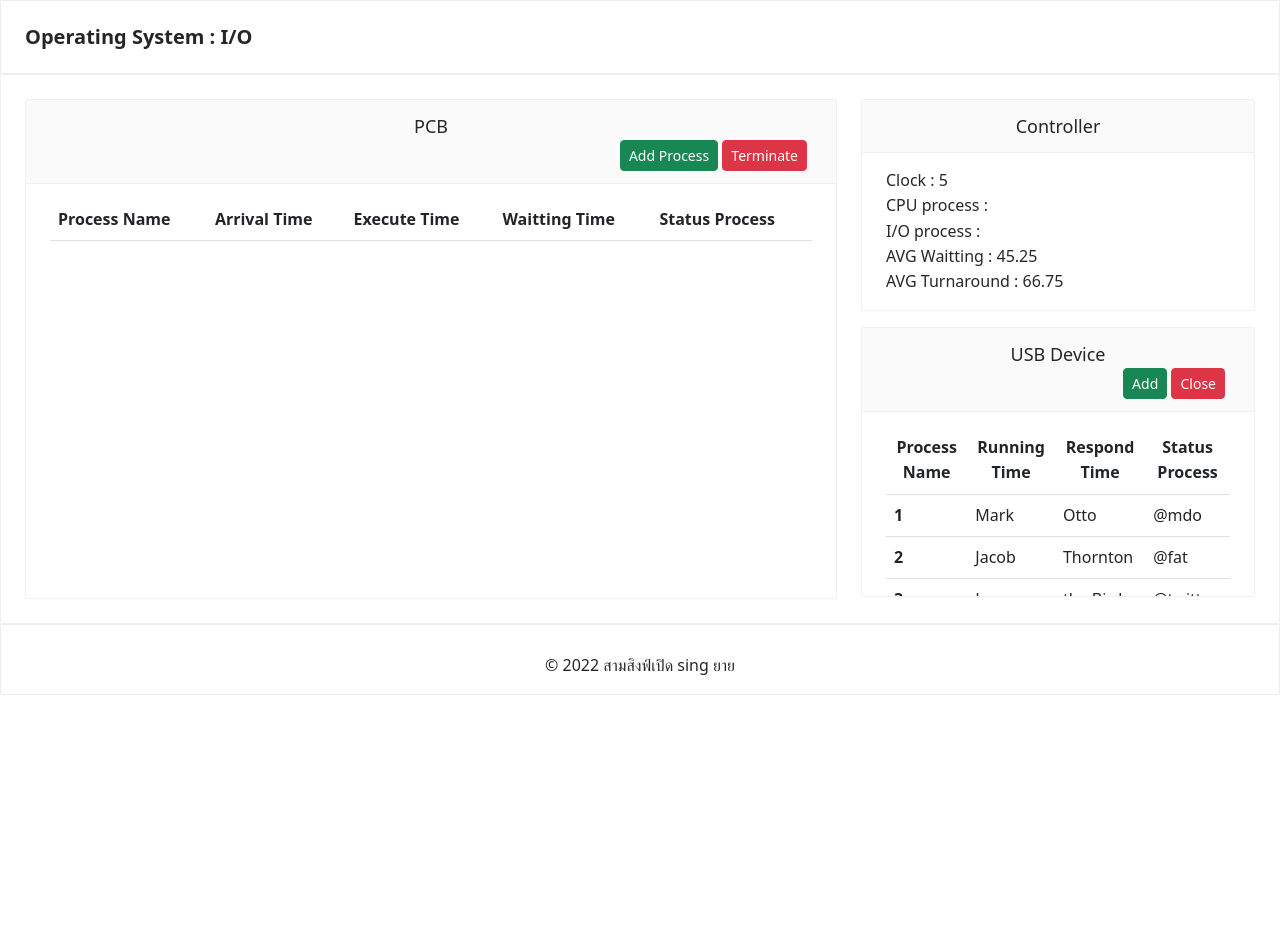
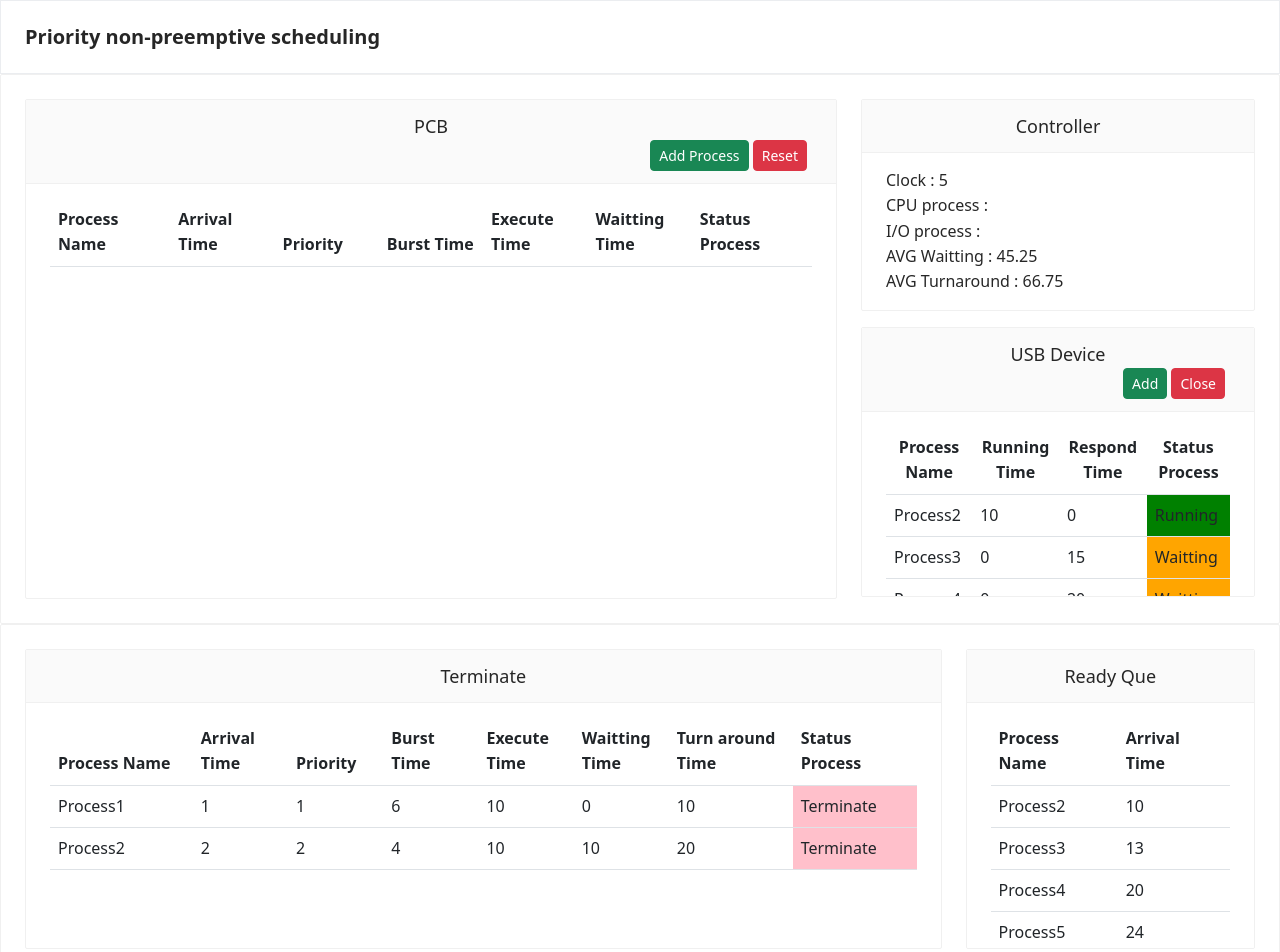
Before and after one commit to dulyakit/os-pcb, a React (Create React App) app: page / in a window 1280 px wide. Shown: the top 952 px of the page. Before the commit the page ends 800 px from the top, so only its background shows below. Built offline with nearby package versions, Linux system fonts and the light colour scheme.

Commit message:
update view

```diff
--- a/src/App.js
+++ b/src/App.js
@@ -2,14 +2,9 @@ import './App.css';
 import Controller from './controller'
 
 function App() {
-  const Header = Controller.Header
-  const Footer = Controller.Footer
-  const PCB = Controller.PCB
   return (
     <div className="App">
-     <Header/>
-     <PCB/>
-     <Footer/>
+     <Controller />
     </div>
   );
 }
--- a/src/controller/index.js
+++ b/src/controller/index.js
@@ -1,9 +1,20 @@
+import React from 'react'
 import Header from "../view/navbar/header";
 import Footer from "../view/navbar/footer";
 import PCB from "../view/pcb";
+import Terminate from "../view/terminate";
 
-export default {
-  Header,
-  Footer,
-  PCB,
+function index() {
+  return (
+    <div>
+      <Header />
+      <div >
+        <PCB />
+        <Terminate />
+      </div>
+      <Footer />
+    </div>
+  )
 }
+
+export default index
--- a/src/view/navbar/header.js
+++ b/src/view/navbar/header.js
@@ -4,7 +4,7 @@ import React from 'react';
 const App = () => (
   <PageHeader
     className="site-page-header"
-    title="Operating System : I/O"
+    title="Priority non-preemptive scheduling"
   />
 );
 
--- a/src/view/pcb.js
+++ b/src/view/pcb.js
@@ -8,11 +8,19 @@ const PCB = () => {
   const [process, setProcess] = useState({})
   const [processCurrent, setProcessCurrent] = useState([])
 
+  const getRandomInt = (min, max) => {
+    min = Math.ceil(min);
+    max = Math.floor(max);
+    return Math.floor(Math.random() * (max - min + 1)) + min;
+  }
+
   const addProcess = () => {
     setProcess({
       id: processList.length,
-      name: `P ${processList.length}`,
+      name: `Process${processList.length}`,
       arrivalTime: clock,
+      priority: getRandomInt(0, 9),
+      burstTime: getRandomInt(0, 9),
       excute: 0,
       wait: 0,
       statusProcess: 'New'
@@ -82,7 +90,9 @@ const PCB = () => {
                   <div className="col-md-12" align="right">
                     <button className='btn btn-success btn-sm' onClick={() => addProcess()}>Add Process</button>
                     {' '}
-                    <button className='btn btn-danger btn-sm' style={{ marginRight: '5px' }}>Terminate</button>
+                    {/* <button className='btn btn-danger btn-sm'>Terminate</button>
+                    {' '} */}
+                    <button className='btn btn-danger btn-sm' onClick={() => window.location.reload()} style={{ marginRight: '5px' }}>Reset</button>
                   </div>
                 </div>
               }
@@ -90,11 +100,13 @@ const PCB = () => {
                 <Table hover>
                   <thead align="left">
                     <tr>
-                      <th>Process Name</th>
-                      <th>Arrival Time</th>
-                      <th>Execute Time</th>
-                      <th>Waitting Time</th>
-                      <th>Status Process</th>
+                      <th style={{ width: '15%' }}>Process Name</th>
+                      <th style={{ width: '13%' }}>Arrival Time</th>
+                      <th style={{ width: '13%' }}>Priority</th>
+                      <th style={{ width: '13%' }}>Burst Time</th>
+                      <th style={{ width: '13%' }}>Execute Time</th>
+                      <th style={{ width: '13%' }}>Waitting Time</th>
+                      <th style={{ width: '15%' }}>Status Process</th>
                     </tr>
                   </thead>
                   <tbody align="left">
@@ -103,6 +115,8 @@ const PCB = () => {
                         return (<tr key={idx}>
                           <td>{items.name}</td>
                           <td>{items.arrivalTime}</td>
+                          <td>{items.priority}</td>
+                          <td>{items.burstTime}</td>
                           <td>{items.excute}</td>
                           <td>{items.wait}</td>
                           {items.statusProcess === 'New' && (<td>New</td>)}
@@ -173,70 +187,29 @@ const PCB = () => {
                   </thead>
                   <tbody align="left">
                     <tr>
-                      <th scope="row">
-                        1
-                      </th>
-                      <td>
-                        Mark
-                      </td>
-                      <td>
-                        Otto
-                      </td>
-                      <td>
-                        @mdo
-                      </td>
+                      <td scope="row">Process2</td>
+                      <td>10</td>
+                      <td>0</td>
+                      <td style={{ backgroundColor: 'green' }}>Running</td>
                     </tr>
                     <tr>
-                      <th scope="row">
-                        2
-                      </th>
-                      <td>
-                        Jacob
-                      </td>
-                      <td>
-                        Thornton
-                      </td>
-                      <td>
-                        @fat
-                      </td>
+                      <td scope="row">Process3</td>
+                      <td>0</td>
+                      <td>15</td>
+                      <td style={{ backgroundColor: 'orange' }}>Waitting</td>
                     </tr>
                     <tr>
-                      <th scope="row">
-                        3
-                      </th>
-                      <td>
-                        Larry
-                      </td>
-                      <td>
-                        the Bird
-                      </td>
-                      <td>
-                        @twitter
-                      </td>
-                    </tr>
-                    <tr>
-                      <th scope="row">
-                        3
-                      </th>
-                      <td>
-                        Larry
-                      </td>
-                      <td>
-                        the Bird
-                      </td>
-                      <td>
-                        @twitter
-                      </td>
+                      <td scope="row">Process4</td>
+                      <td>0</td>
+                      <td>20</td>
+                      <td style={{ backgroundColor: 'orange' }}>Waitting</td>
                     </tr>
                   </tbody>
                 </Table>
-
               </Card>
             </div>
           </div>
-
         </Card>
-
       </div>
     </div>
   )
--- /dev/null
+++ b/src/view/terminate.js
@@ -0,0 +1,117 @@
+import React, { useState, useEffect } from 'react'
+import { Card } from 'antd';
+import { Table } from 'reactstrap';
+
+const Terminate = () => {
+  return (
+    <div >
+      <div className="col-md-12">
+        <Card>
+          <div className="row">
+            <div className="col-md-9">
+              <Card type="inner" title={
+                <div className='row'>
+                  <span style={{ fontSize: '18px' }}>Terminate</span>
+                </div>
+              }
+                style={{ height: '300px', overflow: 'scroll', overflowX: 'hidden' }}>
+                <Table hover>
+                  <thead align="left">
+                    <tr>
+                      <th style={{ width: '15%' }}>Process Name</th>
+                      <th style={{ width: '10%' }}>Arrival Time</th>
+                      <th style={{ width: '10%' }}>Priority</th>
+                      <th style={{ width: '10%' }}>Burst Time</th>
+                      <th style={{ width: '10%' }}>Execute Time</th>
+                      <th style={{ width: '10%' }}>Waitting Time</th>
+                      <th style={{ width: '13%' }}>Turn around Time</th>
+                      <th style={{ width: '13%' }}>Status Process</th>
+                    </tr>
+                  </thead>
+                  <tbody align="left">
+                    <tr>
+                      <td>Process1</td>
+                      <td>1</td>
+                      <td>1</td>
+                      <td>6</td>
+                      <td>10</td>
+                      <td>0</td>
+                      <td>10</td>
+                      <td style={{backgroundColor: 'pink'}}>Terminate</td>
+                    </tr>
+                    <tr>
+                      <td>Process2</td>
+                      <td>2</td>
+                      <td>2</td>
+                      <td>4</td>
+                      <td>10</td>
+                      <td>10</td>
+                      <td>20</td>
+                      <td style={{backgroundColor: 'pink'}}>Terminate</td>
+                    </tr>
+                  </tbody>
+                </Table>
+              </Card>
+
+            </div>
+            <div className="col-md-3">
+              <Card
+                type="inner"
+                title={<span style={{ fontSize: '18px' }}>Ready Que</span>}
+                style={{ height: '300px', overflow: 'scroll', overflowX: 'hidden' }}>
+                <Table align="left" hover>
+                  <thead>
+                    <tr align='left'>
+                      <th >
+                        Process Name
+                      </th>
+                      <th>
+                        Arrival Time
+                      </th>
+                    </tr>
+                  </thead>
+                  <tbody align="left">
+                    <tr>
+                      <td scope="row">
+                        Process2
+                      </td>
+                      <td>
+                        10
+                      </td>
+                    </tr>
+                    <tr>
+                      <td scope="row">
+                        Process3
+                      </td>
+                      <td>
+                        13
+                      </td>
+                    </tr>
+                    <tr>
+                      <td scope="row">
+                        Process4
+                      </td>
+                      <td>
+                        20
+                      </td>
+                    </tr>
+                    <tr>
+                      <td scope="row">
+                        Process5
+                      </td>
+                      <td>
+                        24
+                      </td>
+                    </tr>
+                  </tbody>
+                </Table>
+              </Card>
+            </div>
+          </div>
+        </Card>
+      </div>
+    </div>
+  )
+}
+
+export default Terminate
```
